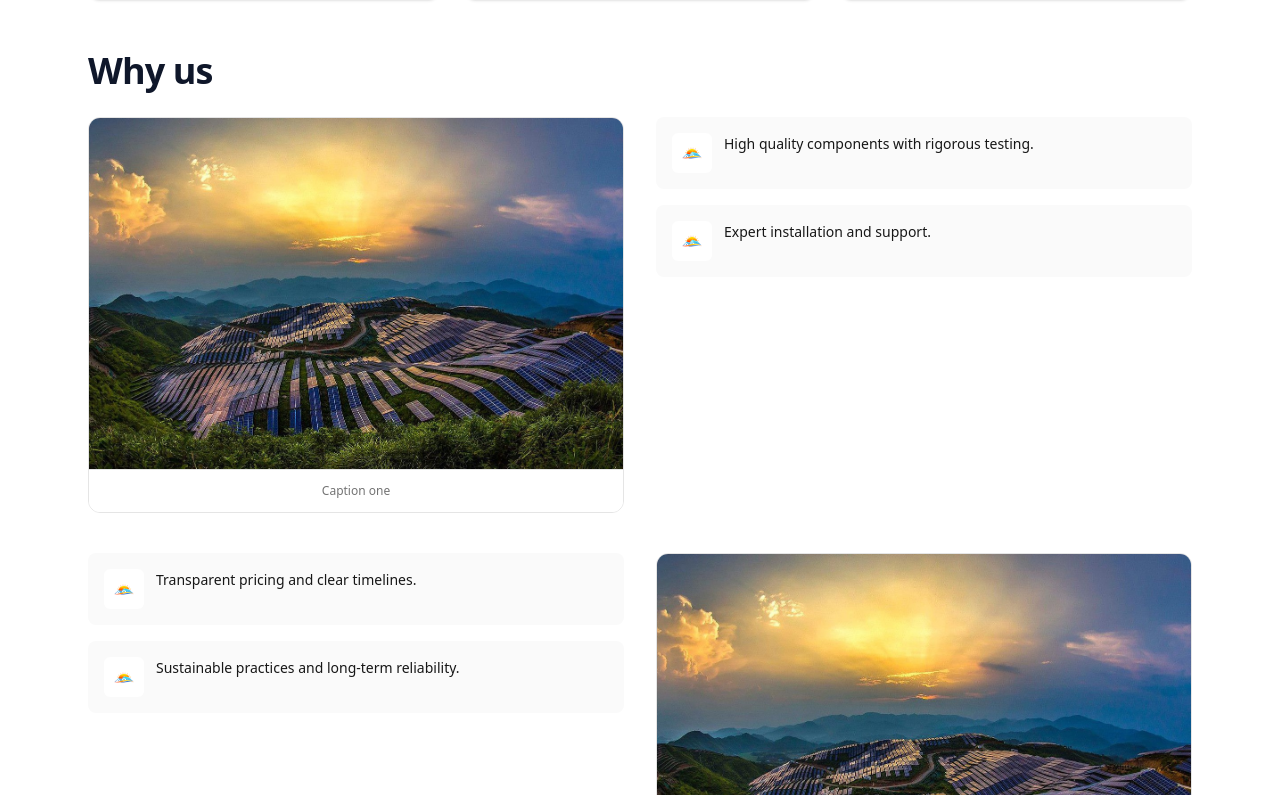
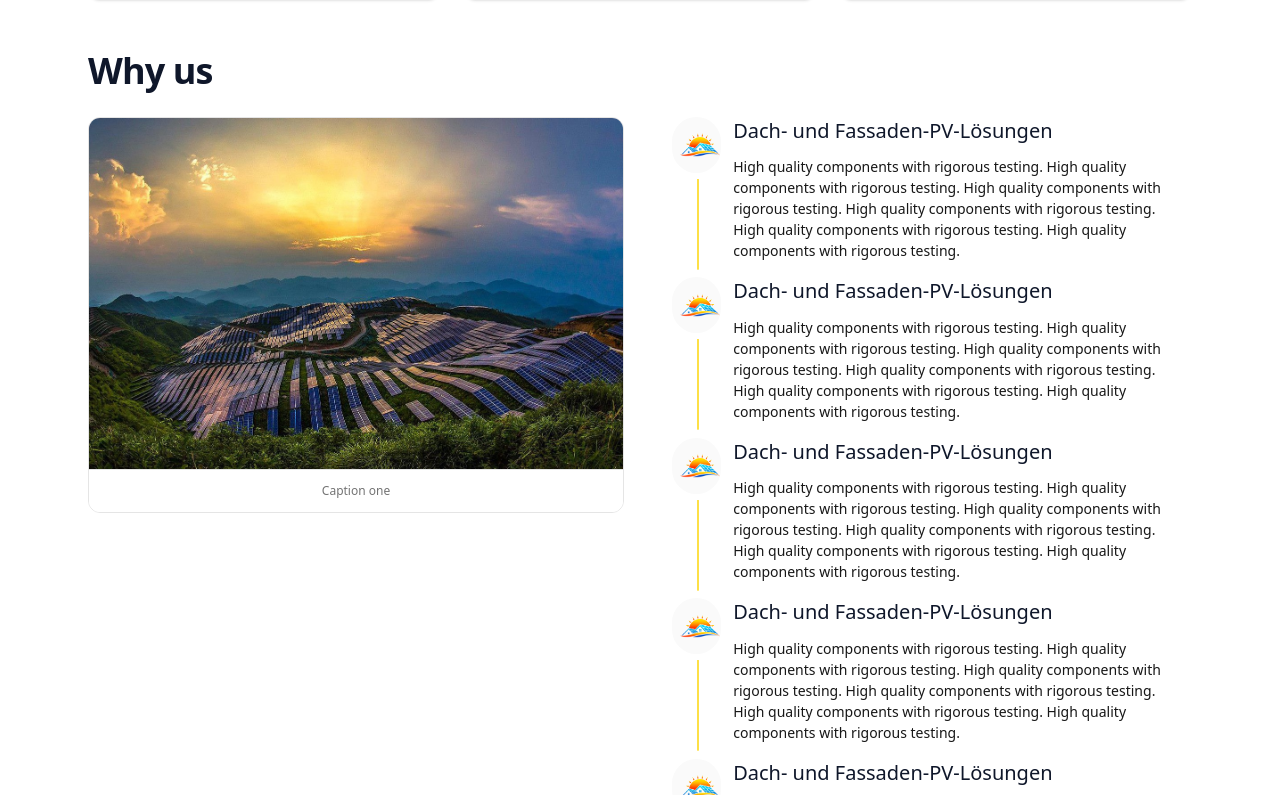
Before and after one commit to Zappp/solleffekt, a Next.js app: page / in a window 1280 px wide. Shown: the part 1485-2280 px from the top of the page. Built offline with nearby package versions, Linux system fonts and the light colour scheme; a web font is replaced by a local one.

Commit message:
add PathOnScroll component

```diff
--- a/package.json
+++ b/package.json
@@ -10,6 +10,7 @@
     "pretty": "prettier --write \"./**/*.{js,jsx,mjs,cjs,ts,tsx,json}\""
   },
   "dependencies": {
+    "@react-spring/web": "^10.0.2",
     "aos": "^2.3.4",
     "next": "15.5.2",
     "next-intl": "^4.3.7",
--- a/src/app/page.tsx
+++ b/src/app/page.tsx
@@ -56,13 +56,45 @@ export default function Home() {
             points: [
               {
                 id: 'w1p1',
-                description: 'High quality components with rigorous testing.',
+                title: 'Dach- und Fassaden-PV-Lösungen',
+                description:
+                  'High quality components with rigorous testing. High quality components with rigorous testing. High quality components with rigorous testing. High quality components with rigorous testing. High quality components with rigorous testing. High quality components with rigorous testing. ',
                 iconSrc: '/logo.png',
                 iconAlt: 'Icon',
               },
               {
                 id: 'w1p2',
-                description: 'Expert installation and support.',
+                title: 'Dach- und Fassaden-PV-Lösungen',
+
+                description:
+                  'High quality components with rigorous testing. High quality components with rigorous testing. High quality components with rigorous testing. High quality components with rigorous testing. High quality components with rigorous testing. High quality components with rigorous testing. ',
+                iconSrc: '/logo.png',
+                iconAlt: 'Icon',
+              },
+              {
+                id: 'w1p3',
+                title: 'Dach- und Fassaden-PV-Lösungen',
+
+                description:
+                  'High quality components with rigorous testing. High quality components with rigorous testing. High quality components with rigorous testing. High quality components with rigorous testing. High quality components with rigorous testing. High quality components with rigorous testing. ',
+                iconSrc: '/logo.png',
+                iconAlt: 'Icon',
+              },
+              {
+                id: 'w1p4',
+                title: 'Dach- und Fassaden-PV-Lösungen',
+
+                description:
+                  'High quality components with rigorous testing. High quality components with rigorous testing. High quality components with rigorous testing. High quality components with rigorous testing. High quality components with rigorous testing. High quality components with rigorous testing. ',
+                iconSrc: '/logo.png',
+                iconAlt: 'Icon',
+              },
+              {
+                id: 'w1p5',
+                title: 'Dach- und Fassaden-PV-Lösungen',
+
+                description:
+                  'High quality components with rigorous testing. High quality components with rigorous testing. High quality components with rigorous testing. High quality components with rigorous testing. High quality components with rigorous testing. High quality components with rigorous testing. ',
                 iconSrc: '/logo.png',
                 iconAlt: 'Icon',
               },
@@ -76,13 +108,45 @@ export default function Home() {
             points: [
               {
                 id: 'w2p1',
-                description: 'Transparent pricing and clear timelines.',
+                title: 'Dach- und Fassaden-PV-Lösungen',
+
+                description:
+                  'High quality components with rigorous testing. High quality components with rigorous testing. High quality components with rigorous testing. High quality components with rigorous testing. High quality components with rigorous testing. High quality components with rigorous testing. ',
                 iconSrc: '/logo.png',
                 iconAlt: 'Icon',
               },
               {
                 id: 'w2p2',
-                description: 'Sustainable practices and long-term reliability.',
+                title: 'Dach- und Fassaden-PV-Lösungen',
+
+                description:
+                  'High quality components with rigorous testing. High quality components with rigorous testing. High quality components with rigorous testing. High quality components with rigorous testing. High quality components with rigorous testing. High quality components with rigorous testing. ',
+                iconSrc: '/logo.png',
+                iconAlt: 'Icon',
+              },
+              {
+                id: 'w1p3',
+                title: 'Dach- und Fassaden-PV-Lösungen',
+
+                description:
+                  'High quality components with rigorous testing. High quality components with rigorous testing. High quality components with rigorous testing. High quality components with rigorous testing. High quality components with rigorous testing. High quality components with rigorous testing. ',
+                iconSrc: '/logo.png',
+                iconAlt: 'Icon',
+              },
+              {
+                id: 'w1p4',
+                title: 'Dach- und Fassaden-PV-Lösungen',
+
+                description:
+                  'High quality components with rigorous testing. High quality components with rigorous testing. High quality components with rigorous testing. High quality components with rigorous testing. High quality components with rigorous testing. High quality components with rigorous testing. ',
+                iconSrc: '/logo.png',
+                iconAlt: 'Icon',
+              },
+              {
+                id: 'w1p5',
+                title: 'Dach- und Fassaden-PV-Lösungen',
+                description:
+                  'High quality components with rigorous testing. High quality components with rigorous testing. High quality components with rigorous testing. High quality components with rigorous testing. High quality components with rigorous testing. High quality components with rigorous testing. ',
                 iconSrc: '/logo.png',
                 iconAlt: 'Icon',
               },
--- a/src/components/sections/main/MainWhyUs.tsx
+++ b/src/components/sections/main/MainWhyUs.tsx
@@ -1,11 +1,18 @@
 import { Image } from 'app/components/ui/Image'
+import { PathOnScroll } from 'app/components/ui/PathOnScroll'
 
 export type WhyUsItem = {
   id: string
   imageSrc: string
   imageAlt: string
   imageCaption?: string
-  points: Array<{ id: string; description: string; iconSrc: string; iconAlt: string }>
+  points: Array<{
+    id: string
+    description: string
+    iconSrc: string
+    iconAlt: string
+    title: string
+  }>
 }
 
 export type MainWhyUsProps = {
@@ -27,7 +34,7 @@ export function MainWhyUs({ heading, items }: MainWhyUsProps) {
               key={item.id}
               className={`grid grid-cols-1 items-start gap-6 sm:gap-8 lg:grid-cols-2 ${isReversed ? 'lg:[&>div:first-child]:order-2' : ''}`}
             >
-              <div>
+              <div className="lg:sticky lg:top-24">
                 {item.imageSrc && item.imageAlt ? (
                   <figure
                     className="rounded-image overflow-hidden border border-neutral-200"
@@ -47,22 +54,25 @@ export function MainWhyUs({ heading, items }: MainWhyUsProps) {
                 ) : null}
               </div>
               <div className="flex flex-col gap-4">
-                {item.points.map((pt) => (
-                  <div
-                    key={pt.id}
-                    className="flex items-start gap-3 rounded-lg bg-neutral-50 p-4"
-                    data-aos={isReversed ? 'fade-right' : 'fade-left'}
-                  >
+                {item.points.map((pt, index, arr) => (
+                  <div key={pt.id} className="relative flex items-start gap-3 rounded-lg px-4">
                     {pt.iconSrc && pt.iconAlt ? (
-                      <div className="flex h-10 w-10 items-center justify-center rounded-md bg-white">
+                      <div className="flex items-center rounded-full bg-neutral-50">
                         <Image
                           src={pt.iconSrc}
                           alt={pt.iconAlt}
-                          className="h-5 w-5 object-contain"
+                          className="m-2 flex h-10 w-10 object-contain"
                         />
                       </div>
                     ) : null}
-                    <p className="typography-body-small typography-emphasis">{pt.description}</p>
+                    {index < arr.length - 1 && (
+                      <PathOnScroll type="downShort" offset={50} className="top-15 left-10" />
+                    )}
+
+                    <div className="flex w-fit flex-col gap-3">
+                      <h4 className="typography-h4">{pt.title}</h4>
+                      <p className="typography-body-small typography-emphasis">{pt.description}</p>
+                    </div>
                   </div>
                 ))}
               </div>
--- a/src/components/sections/products/ProductsSolutions.tsx
+++ b/src/components/sections/products/ProductsSolutions.tsx
@@ -55,7 +55,7 @@ export function ProductsSolutions({
       <div className="relative md:py-10">
         <div className="flex flex-col gap-8 md:py-10">
           {items.map((item) => (
-            <div key={item.id} className="flex items-start gap-4" data-aos="fade-left">
+            <div key={item.id} className="flex items-start gap-4" data-aos="fade-up">
               <div className="relative flex w-14 flex-0 items-center justify-center rounded-full bg-indigo-50 ring-1 ring-indigo-100">
                 <div className="flex h-10 w-10 items-center justify-center rounded-full bg-neutral-100">
                   <Image src={item.iconSrc} alt={item.iconAlt} className="h-5 w-5 object-contain" />
--- a/src/components/sections/shared/SharedOptimize.tsx
+++ b/src/components/sections/shared/SharedOptimize.tsx
@@ -45,7 +45,7 @@ export function SharedOptimize({
           ))}
         </div>
       </div>
-      <div className="overflow-hidden rounded-lg border border-neutral-200" data-aos="fade-left">
+      <div className="overflow-hidden rounded-lg border border-neutral-200" data-aos="fade-up">
         <Image src={imageSrc} alt={imageAlt} className="rounded-image h-auto w-full object-cover" />
       </div>
     </section>
--- /dev/null
+++ b/src/components/ui/PathOnScroll.tsx
@@ -0,0 +1,102 @@
+'use client'
+
+import { animated, useSpring } from '@react-spring/web'
+import { useEffect, useLayoutEffect, useRef, useState } from 'react'
+
+const paths = {
+  downShort: {
+    path: 'M2 2 V 89.5',
+    width: 4,
+  },
+}
+
+type PathType = keyof typeof paths
+
+interface PathOnScrollProps {
+  type: PathType
+  className?: string
+  offset?: number // new prop
+}
+
+export const PathOnScroll = ({ type, className = '', offset = 0 }: PathOnScrollProps) => {
+  const [stage, setStage] = useState(0)
+  const [length, setLength] = useState<number>(0)
+  const [containerHeight, setContainerHeight] = useState<number>(0)
+  const ref = useRef<HTMLDivElement | null>(null)
+
+  useLayoutEffect(() => {
+    if (ref.current) {
+      setContainerHeight(ref.current.offsetHeight)
+    }
+  }, [ref])
+
+  const animatedStyle = useSpring({
+    strokeDasharray: length || 200,
+    strokeDashoffset: -stage * (length || 1),
+    config: { duration: 10 },
+  })
+
+  useEffect(() => {
+    let eventTimeout: ReturnType<typeof setTimeout> | undefined
+    let eventHandler: (() => void) | undefined
+
+    if (ref.current && length && length >= 0) {
+      const offset = 0.8 * window.innerHeight
+
+      eventHandler = () => {
+        if (eventTimeout) window.clearTimeout(eventTimeout)
+        eventTimeout = setTimeout(function () {
+          if (ref.current) {
+            const rect = ref.current.getBoundingClientRect()
+
+            if (rect.top < offset - length) {
+              setStage(1)
+              window.removeEventListener('scroll', eventHandler as EventListener)
+              if (eventTimeout) clearTimeout(eventTimeout)
+            } else if (rect.top < offset) {
+              const st = (offset - rect.top) / length
+              setStage(st)
+            }
+          }
+        }, 1)
+      }
+
+      if (typeof window !== 'undefined' && eventHandler) {
+        window.addEventListener('scroll', eventHandler, false)
+      }
+    }
+    return () => {
+      if (eventHandler) window.removeEventListener('scroll', eventHandler)
+      if (eventTimeout) clearTimeout(eventTimeout)
+    }
+  }, [ref, length])
+
+  const svgHeight = containerHeight || 0
+  const svgWidth = paths[type]?.width || 4
+  const pathEnd = Math.max(svgHeight - offset - 2, 2)
+  const dynamicPath = `M2 2 V ${pathEnd}`
+
+  return (
+    <div ref={ref} className={`pointer-events-none absolute h-full ${className}`}>
+      <svg
+        width={svgWidth}
+        height={svgHeight}
+        viewBox={`0 0 ${svgWidth} ${svgHeight}`}
+        fill="none"
+        xmlns="http://www.w3.org/2000/svg"
+        className="h-full w-full"
+      >
+        <animated.path stroke="var(--btn-yellow-bg)" strokeWidth="2" d={dynamicPath} />
+        <animated.path
+          style={animatedStyle}
+          ref={(reference: SVGPathElement | null) => {
+            if (reference) setLength(reference.getTotalLength())
+          }}
+          stroke="var(--color-neutral-100)"
+          strokeWidth="2"
+          d={dynamicPath}
+        />
+      </svg>
+    </div>
+  )
+}
```
Also changed, not shown: src/components/sections/products/ProductsPartner.tsx (+3 -10 lines), 1 other file (tests, documents, lock files or other folders).
